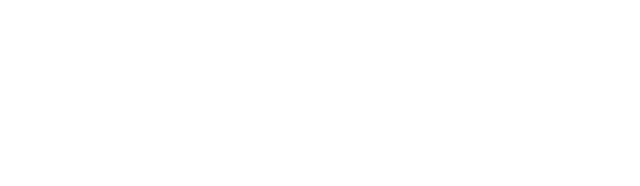
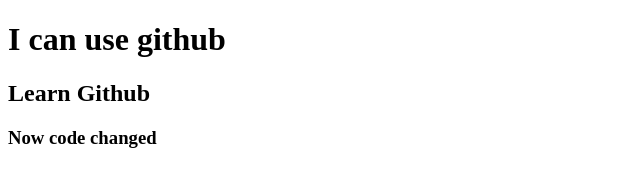
Before and after one commit to tariqmanon/my-project, a plain HTML site: page index.html in a window 1280 px wide. Shown: the whole page, without its empty margins (0-640 px from the left). Drawn offline with Linux system fonts and the light colour scheme.

Commit message:
added new code

```diff
--- a/index.html
+++ b/index.html
@@ -7,6 +7,8 @@
     <title>My First Github Repo</title>
 </head>
 <body>
-
+    <h1>I can use github</h1>
+    <h2>Learn Github</h2>
+    <h3>Now code changed</h3>
 </body>
 </html>
```
